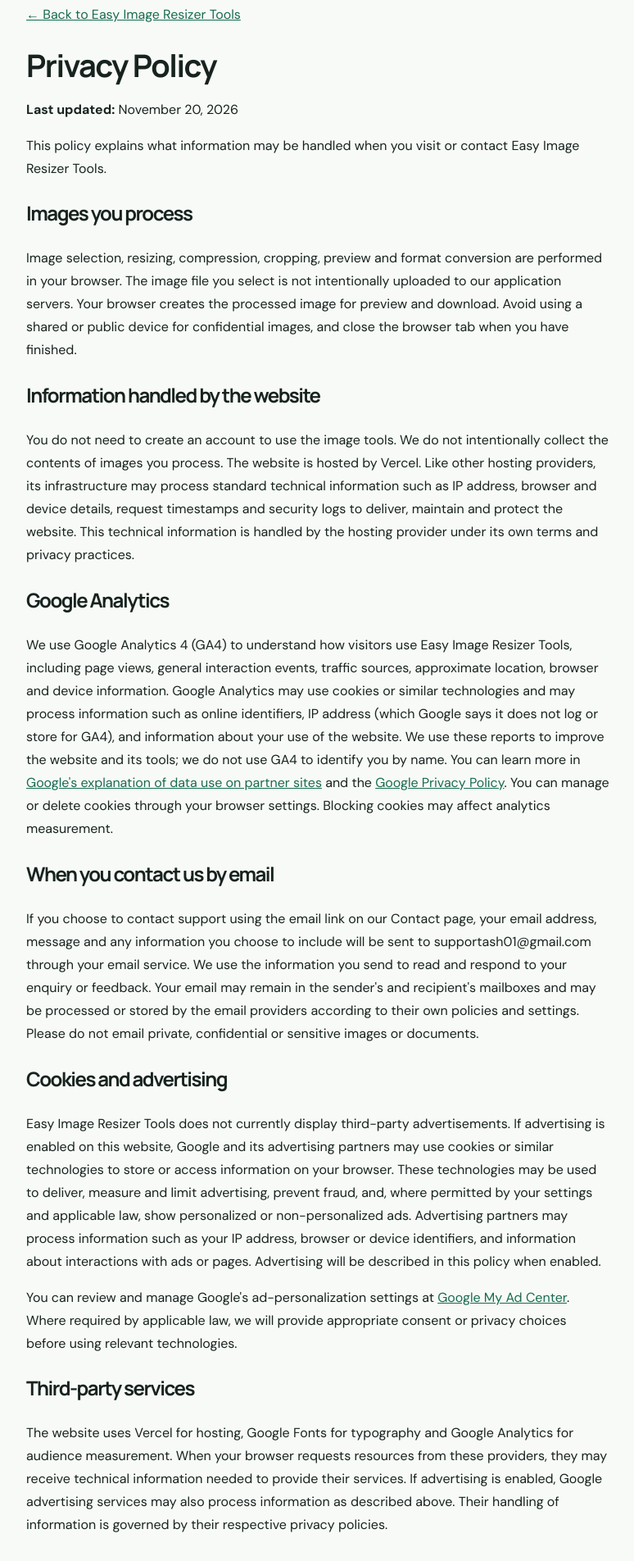
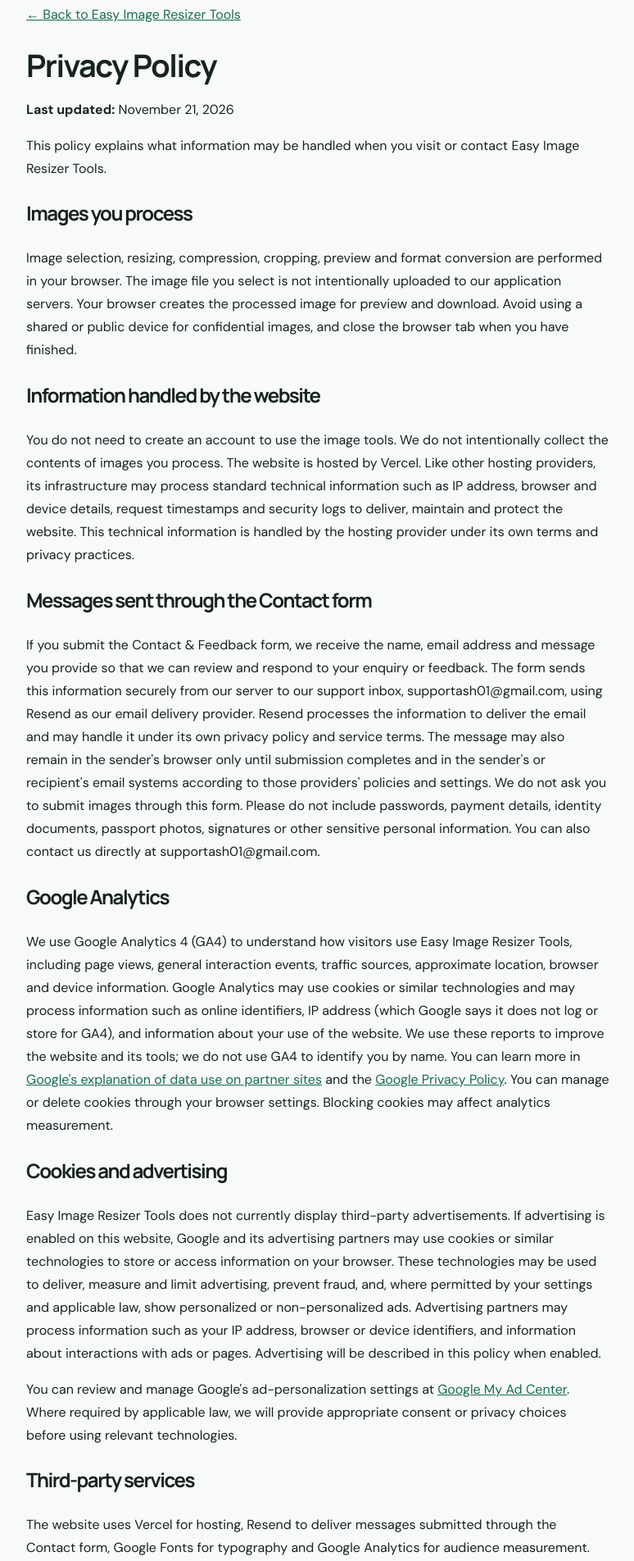
Before and after one commit to ashrafhashmi95786-sys/easy-image-resizer, a Next.js app: page /privacy-policy in a window 1280 px wide. Shown: the part 60-1964 px from the top of the page at 82% size, without its empty margins (252-1026 px from the left). Built offline with nearby package versions, Linux system fonts and the light colour scheme.

Commit message:
Update privacy policy for contact form email processing

```diff
--- a/app/privacy-policy/page.tsx
+++ b/app/privacy-policy/page.tsx
@@ -5,14 +5,14 @@ export const metadata: Metadata = {
   alternates: { canonical: "https://easyimageresizertools.com/privacy-policy" },
   openGraph: { type: "website", url: "https://easyimageresizertools.com/privacy-policy", siteName: "Easy Image Resizer Tools" },
   title: "Privacy Policy",
-  description: "Privacy information for Easy Image Resizer Tools, including browser-based image processing, hosting, analytics, support email, cookies and advertising.",
+  description: "Privacy information for Easy Image Resizer Tools, including browser-based image processing, hosting, analytics, support messages, cookies and advertising.",
 };
 
 export default function PrivacyPolicyPage() {
   return <main style={{maxWidth:760,margin:"0 auto",padding:"64px 24px",lineHeight:1.75}}>
     <Link href="/" style={{color:"#176b50"}}>← Back to Easy Image Resizer Tools</Link>
     <h1 style={{fontSize:38,marginTop:28}}>Privacy Policy</h1>
-    <p><strong>Last updated:</strong> November 20, 2026</p>
+    <p><strong>Last updated:</strong> November 21, 2026</p>
     <p>This policy explains what information may be handled when you visit or contact Easy Image Resizer Tools.</p>
 
     <h2>Images you process</h2>
@@ -21,18 +21,18 @@ export default function PrivacyPolicyPage() {
     <h2>Information handled by the website</h2>
     <p>You do not need to create an account to use the image tools. We do not intentionally collect the contents of images you process. The website is hosted by Vercel. Like other hosting providers, its infrastructure may process standard technical information such as IP address, browser and device details, request timestamps and security logs to deliver, maintain and protect the website. This technical information is handled by the hosting provider under its own terms and privacy practices.</p>
 
+    <h2>Messages sent through the Contact form</h2>
+    <p>If you submit the Contact & Feedback form, we receive the name, email address and message you provide so that we can review and respond to your enquiry or feedback. The form sends this information securely from our server to our support inbox, supportash01@gmail.com, using Resend as our email delivery provider. Resend processes the information to deliver the email and may handle it under its own privacy policy and service terms. The message may also remain in the sender's browser only until submission completes and in the sender's or recipient's email systems according to those providers' policies and settings. We do not ask you to submit images through this form. Please do not include passwords, payment details, identity documents, passport photos, signatures or other sensitive personal information. You can also contact us directly at supportash01@gmail.com.</p>
+
     <h2>Google Analytics</h2>
     <p>We use Google Analytics 4 (GA4) to understand how visitors use Easy Image Resizer Tools, including page views, general interaction events, traffic sources, approximate location, browser and device information. Google Analytics may use cookies or similar technologies and may process information such as online identifiers, IP address (which Google says it does not log or store for GA4), and information about your use of the website. We use these reports to improve the website and its tools; we do not use GA4 to identify you by name. You can learn more in <a href="https://policies.google.com/technologies/partner-sites" target="_blank" rel="noopener noreferrer" style={{color:"#176b50"}}>Google's explanation of data use on partner sites</a> and the <a href="https://policies.google.com/privacy" target="_blank" rel="noopener noreferrer" style={{color:"#176b50"}}>Google Privacy Policy</a>. You can manage or delete cookies through your browser settings. Blocking cookies may affect analytics measurement.</p>
-
-    <h2>When you contact us by email</h2>
-    <p>If you choose to contact support using the email link on our Contact page, your email address, message and any information you choose to include will be sent to supportash01@gmail.com through your email service. We use the information you send to read and respond to your enquiry or feedback. Your email may remain in the sender's and recipient's mailboxes and may be processed or stored by the email providers according to their own policies and settings. Please do not email private, confidential or sensitive images or documents.</p>
 
     <h2>Cookies and advertising</h2>
     <p>Easy Image Resizer Tools does not currently display third-party advertisements. If advertising is enabled on this website, Google and its advertising partners may use cookies or similar technologies to store or access information on your browser. These technologies may be used to deliver, measure and limit advertising, prevent fraud, and, where permitted by your settings and applicable law, show personalized or non-personalized ads. Advertising partners may process information such as your IP address, browser or device identifiers, and information about interactions with ads or pages. Advertising will be described in this policy when enabled.</p>
     <p>You can review and manage Google's ad-personalization settings at <a href="https://myadcenter.google.com/" target="_blank" rel="noopener noreferrer" style={{color:"#176b50"}}>Google My Ad Center</a>. Where required by applicable law, we will provide appropriate consent or privacy choices before using relevant technologies.</p>
 
     <h2>Third-party services</h2>
-    <p>The website uses Vercel for hosting, Google Fonts for typography and Google Analytics for audience measurement. When your browser requests resources from these providers, they may receive technical information needed to provide their services. If advertising is enabled, Google advertising services may also process information as described above. Their handling of information is governed by their respective privacy policies.</p>
+    <p>The website uses Vercel for hosting, Resend to deliver messages submitted through the Contact form, Google Fonts for typography and Google Analytics for audience measurement. When your browser or our server requests services from these providers, they may process technical information or the message data needed to provide their services. If advertising is enabled, Google advertising services may also process information as described above. Their handling of information is governed by their respective privacy policies.</p>
 
     <h2>Children</h2>
     <p>Easy Image Resizer Tools is a general-purpose image utility. It is not designed to knowingly collect personal information from children.</p>
```
